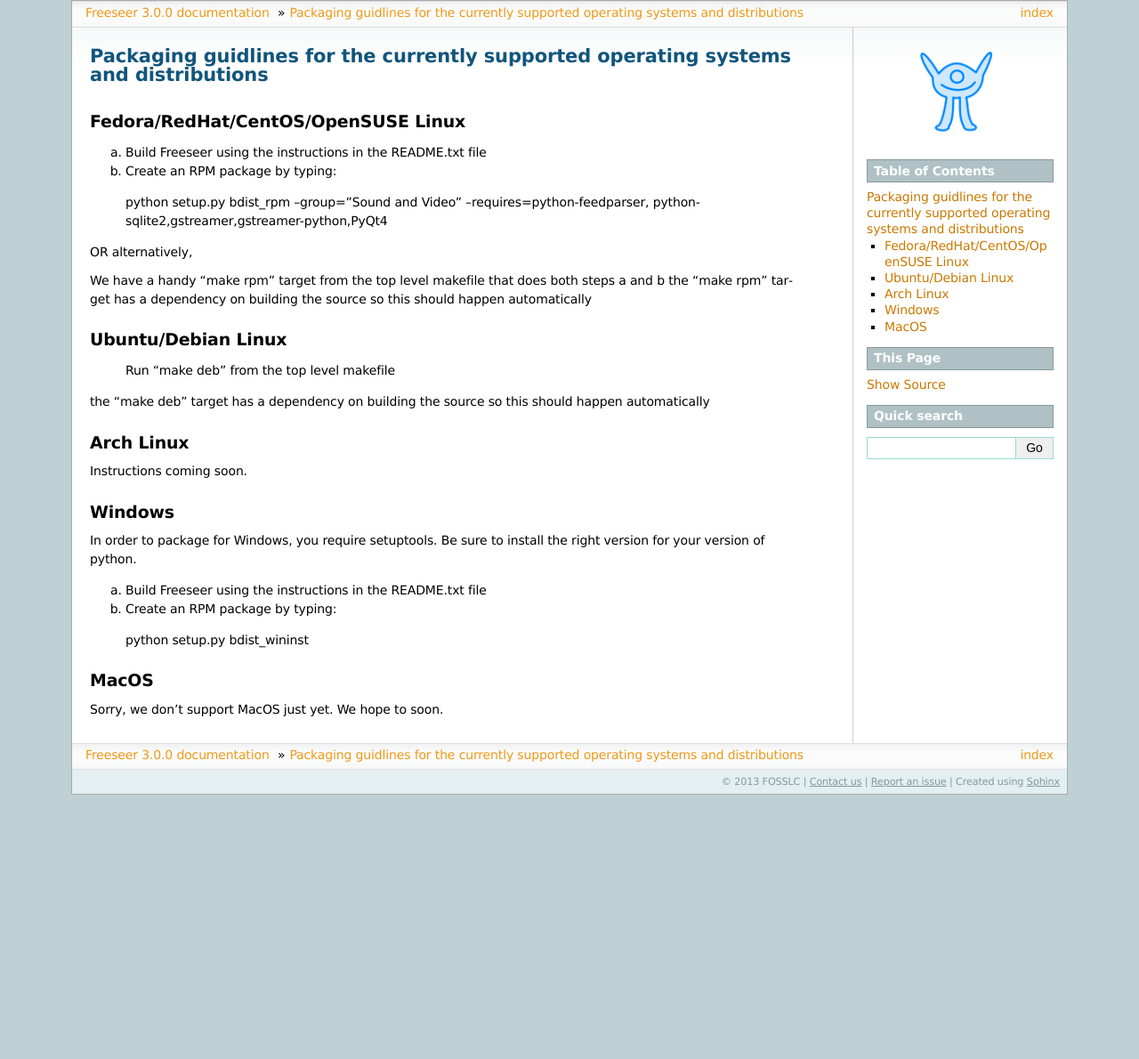
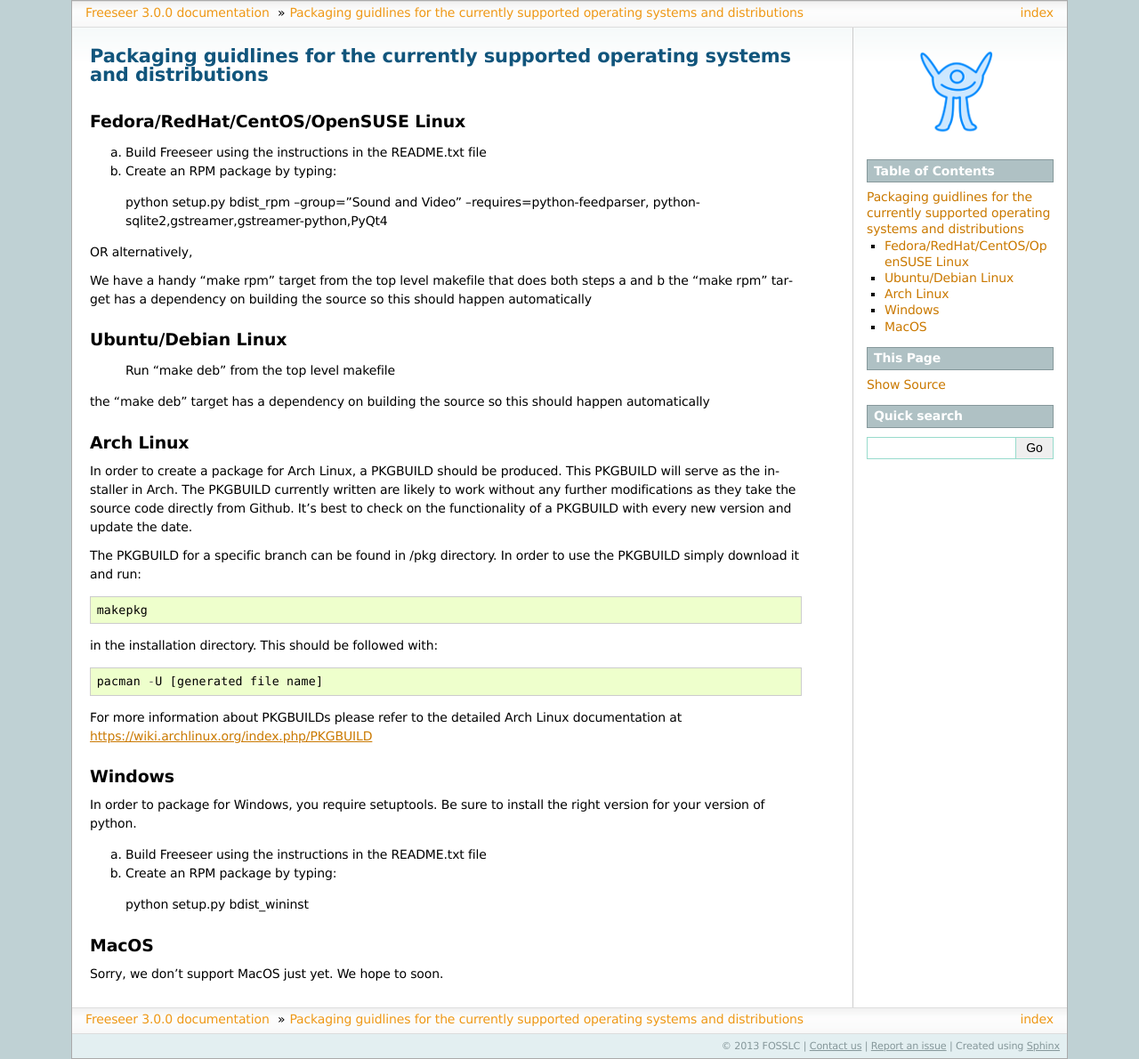
Before and after one commit to Freeseer/freeseer, a Sphinx documentation site: the page built from source/contribute/packaging.rst, in a window 1280 px wide. Shown: the whole page at 89% size. Built offline with Sphinx 7.4.7, drawn with Linux system fonts in a browser that asks for light colours; before the commit the page ends 900 px from its top, so only the background shows below that.

Commit message:
Updated Arch docs

```diff
--- a/source/contribute/packaging.rst
+++ b/source/contribute/packaging.rst
@@ -30,8 +30,22 @@ Arch Linux
 ----------
 
 
-Instructions coming soon.
+In order to create a package for Arch Linux, a PKGBUILD should be produced. This PKGBUILD will serve as the installer
+in Arch.
+The PKGBUILD currently written are likely to work without any further modifications as they take the source
+code directly from Github. It's best to check on the functionality of a PKGBUILD with every new version and update
+the date.
 
+The PKGBUILD for a specific branch can be found in /pkg directory. In order to use the PKGBUILD simply download it
+and run::
+
+  makepkg
+
+in the installation directory. This should be followed with::
+
+  pacman -U [generated file name]
+
+For more information about PKGBUILDs please refer to the detailed Arch Linux documentation at https://wiki.archlinux.org/index.php/PKGBUILD
 
 Windows
 -------
```
